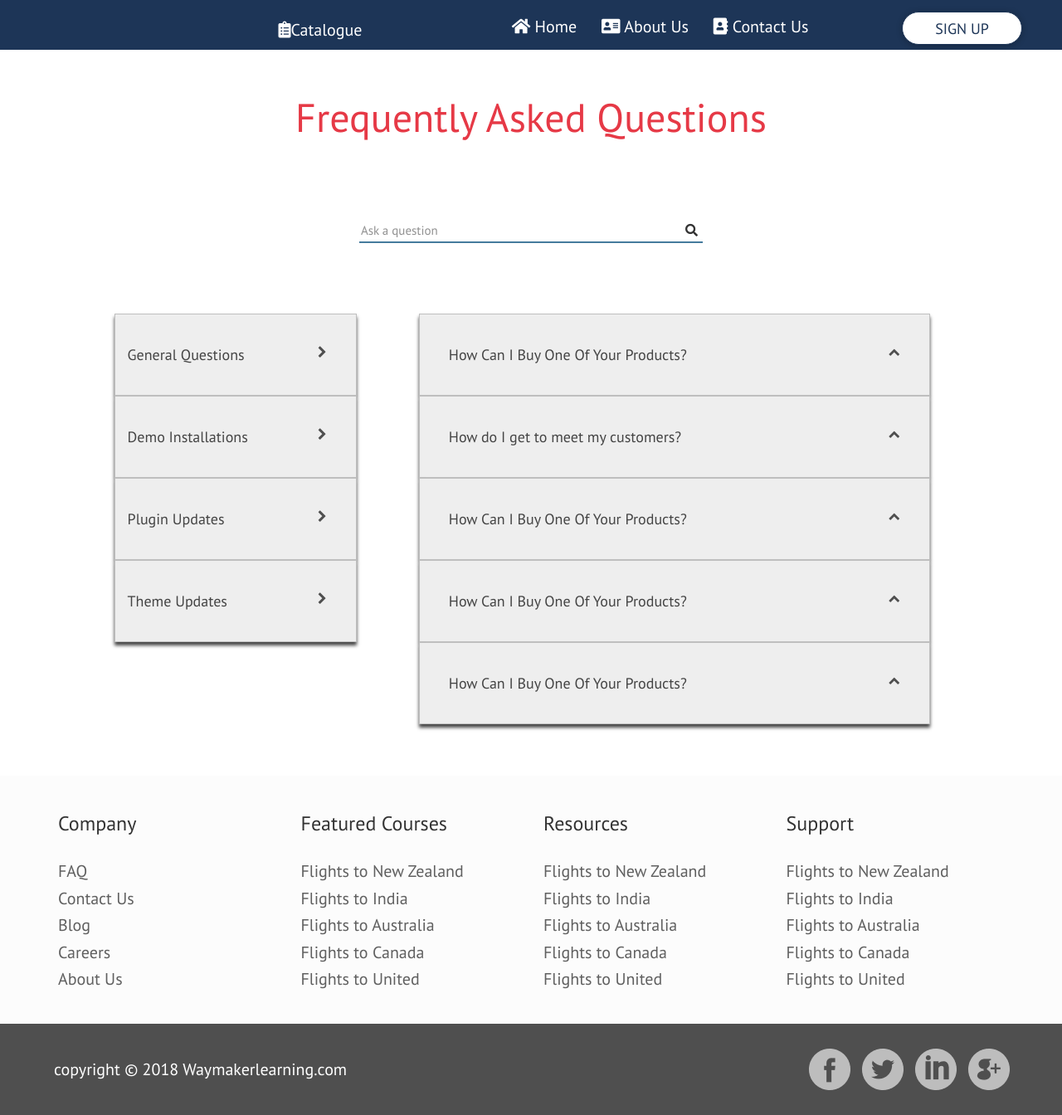
After one commit to WayMakerDigital/LMS-UI, a PHP site: page /theme.html in a window 1280 px wide. The commit adds this page. Shown: the whole page at 83% size. Run offline with PHP 8.4, Linux system fonts and the light colour scheme; some libraries are stand-ins or nearby versions.

Commit message:
Almost done

```diff
--- /dev/null
+++ b/assets/css/faq-stylesheet.css
@@ -0,0 +1,265 @@
+body {
+	font-family: 'PT Sans', sans-serif;
+}
+
+nav {
+	background: #1D3557;
+	height: 60px;
+	border-radius: 0!important;
+
+}
+.navigation, .navbar-right {
+	margin-top: 6px;
+	margin-right: 60px;
+}
+@media screen and (max-width: 768px) {
+	nav {
+		height: auto!important;
+	}
+}
+.navbar>.container .navbar-brand,
+.navbar>.container-fluid, .navbar-brand,
+.navbar-nav>li>a {
+	font-size: 20px;
+	color:#FFFFFF;
+}
+.navbar-brand {
+	margin-top: 10px;
+	position: absolute;
+	left: 25%;
+}
+.navbar-nav>li>a:hover {
+	color: #1D3557;
+	background: #fff;
+}
+.navigation {
+	position: absolute;
+	left: 47%;
+}
+.navbar-toggle {
+	background-color: #fff;
+}
+.navbar-toggle .icon-bar {
+	background-color: #1D3557;
+}
+.navbar-brand>img {
+	display: inline;
+}
+#home-icon {
+	margin-top: -5px;
+}
+
+#contact-icon {
+	margin-top: -3px
+}
+#signup {
+	background: #FFFFFF;
+	box-shadow: 0px 1px 7px rgba(0, 0, 0, 0.25);
+	border-radius: 50px;
+	font-size: 18px;
+	color: #1D3557;
+	border-color: #1D3557;
+	width: 145px;
+	height: 40px;
+	margin-top: 7px;
+	padding-top: 7px;
+	margin-right: -60px;
+}
+#signup:hover {
+	background-color: #1D3557;
+	color: #fff;
+}
+#privacy {
+	border-bottom: 1px solid #E0E0E0;
+}
+.nav-tabs>li>a {
+	font-size: 20px;
+	color: #457B9D;
+	padding: 20px 0 20px 0;
+	text-align: center;
+}
+.nav-tabs>li.active>a,
+.nav-tabs>li.active>a:hover,
+.nav-tabs>li.active>a:focus {
+	color: #457B9D;
+	border: transparent;
+	border-bottom: 3px solid #1D3557;
+}
+#policy-tab {
+	padding-top: 60px;
+	padding-bottom: 30px;
+}
+.privacy-text {
+	font-size: 48px;
+	color: #3386B2;
+}
+.details {
+	margin-top: 30px;
+	font-size: 24px;
+	text-align: justify;
+	color: #222222;
+}
+#privacy-footer {
+	background: #FCFCFC;
+	padding-top: 40px;
+}
+.company {
+	font-size: 24px;
+	color: #333333;
+}
+.footer-components {
+	margin-top: 30px;
+	margin-bottom: 40px;
+}
+.footer-components>p>a {
+	line-height: 16px;
+	font-size: 20px;
+	color: rgba(79, 79, 79, 0.91);
+}
+#copyright-div {
+	background: #4F4F4F;
+	padding: 30px 0;
+}
+#copy {
+	font-size: 20px;
+	color: #FFFFFF;
+	margin-left: 50px;
+	margin-top: 10px;
+}
+#footer-icons>a {
+	margin-right: 10px;
+}
+#footer-icons>a>img {
+	display: inline;
+}
+#wrap {
+	position: absolute;
+	width: 414px;
+	height: 0px;
+	left: 513px;
+	top: 382px;
+	text-align: center;
+}
+
+#faq-heading{
+	padding: 20px;
+
+}
+#faq-heading h2 {
+	text-align: center;
+	color:#E63946;
+	font-family: PT Sans;
+	font-style: normal;
+	font-size: 48px;
+	line-height: 62px;
+	align-items: left;
+	fill: solid;
+}
+
+.accordion-buttons{
+	padding-right: 100px;
+	padding-left: 100px;
+
+}
+#search-box{
+	margin: 0px;
+	padding: 5%;
+}
+#search-box .float-center form button{
+	margin:0px; z-index :10; position: absolute; right: 0px ; top: 0px;
+}
+
+.lineinput  {
+	border-bottom: 2px solid #457B9D;
+	border-left: transparent;
+	border-top: transparent;
+	border-right: transparent;
+	background-color: transparent;
+}
+.lineinput button {
+	margin:0px; z-index :10; position: absolute; right: 0px ; top: 0px;
+}
+
+.btn-pane{
+	background-color: #eee;
+	color: #444;
+	cursor: pointer;
+	padding:35px;
+	width: 100%;
+	text-align: left;
+	border: 1px solid #BFBFBF;
+	outline: none;
+	transition: 0.4s;
+	box-shadow: 0px 4px 4px;
+	margin: 0px;
+	font-size: 18px;
+}
+.btn-group-left .btn-pane{
+	padding-left: 15px;
+}
+.btn-pane:after {
+	content: "\f077";
+	font-family: FontAwesome;
+	position: relative;
+	right: 0px;
+	font-size: 14px;
+	color: #4F4F4F;
+	float: right;
+}
+.active:after {
+	content: "\f078";
+	font-family: FontAwesome;
+}
+
+.btn-group-left .btn-pane:after {
+	content: "\f054" ;
+	font-family: FontAwesome;
+	position: relative;
+	font-size: 15px;
+	margin:0px;
+
+}
+
+.btn-group-left .active:after {
+	content: "\f078";
+	font-family: FontAwesome;
+}
+
+.w3-panel {
+	padding: 0px;
+	background-color: white;
+	overflow: hidden;
+	max-height: 0;
+	transition: max-height 0.2s ease-out;
+	margin:0px;
+}
+
+.w3-panel p{
+	padding: 60px 25px 60px 24px;
+	margin : 16px;
+}
+
+.active, .btn-pane:hover {
+	background-color: #ccc;
+}
+.btn-group-left{
+	float : left;
+	width: 30%;
+	margin: 2%;
+}
+.btn-group-right{
+	float : left;
+	width: 60%;
+	margin:2%;
+}
+
+.float-center{
+	float : right;
+	position: relative;
+	right: 50%; /* or right 50% */
+	text-align: left;
+}
+.float-center form{
+	position: relative;
+	left: 50%;
+}
--- a/assets/css/style.css
+++ b/assets/css/style.css
@@ -2,7 +2,7 @@ body {
 	font-family: 'PT Sans', sans-serif;
 }
 .navbar>.container .navbar-brand,
-.navbar>.container-fluid .navbar-brand,
+.navbar>.container-fluid, .navbar-brand,
 .navbar-nav>li>a {
 	font-size: 20px;
 	color: #FFFFFF;
--- /dev/null
+++ b/assets/js/newscript.js
@@ -0,0 +1,18 @@
+            var acc = document.getElementsByClassName("btn-pane");
+            var i;
+
+            for (i = 0; i < acc.length; i++) {
+            	acc[i].addEventListener("click", function() {
+              /* Toggle between adding and removing the "active" class,
+              to highlight the button that controls the panel */
+              this.classList.toggle("active");
+
+              /* Toggle between hiding and showing the active panel */
+              var panel = this.nextElementSibling;
+              if (panel.style.maxHeight){
+              	panel.style.maxHeight = null;
+              } else {
+              	panel.style.maxHeight = panel.scrollHeight + "px";
+              }
+          });
+            }
--- /dev/null
+++ b/theme.html
@@ -0,0 +1,176 @@
+<!DOCTYPE html>
+<html>
+<head>
+	<meta charset="utf-8" />
+	<meta http-equiv="X-UA-Compatible" content="IE=edge,chrome=1" />
+	<meta content='width=device-width, initial-scale=1.0, maximum-scale=1.0, user-scalable=0' name='viewport' />
+	<link href="assets/css/bootstrap.min.css" rel="stylesheet" />
+	<link href="library/w3.css" type="text/css" rel="stylesheet"/>
+	<link href="assets/css/faq-stylesheet.css" rel="stylesheet" />
+	<link href="https://use.fontawesome.com/releases/v5.0.8/css/all.css" rel="stylesheet">
+	<link rel="stylesheet" href="https://cdnjs.cloudflare.com/ajax/libs/font-awesome/4.7.0/css/font-awesome.min.css">
+	<link href="https://use.fontawesome.com/releases/v5.0.8/css/all.css" rel="stylesheet">
+	<link rel="stylesheet" type="text/css" href="assets/css/smallerscreen.css">
+	<link href="https://fonts.googleapis.com/css?family=PT+Sans" rel="stylesheet">
+
+
+
+</head>
+<body>
+	<nav class="navbar w3-container">
+		<div class="w3-container">
+			<div class="navbar-header">
+				<button type="button" class="navbar-toggle" data-toggle="collapse" data-target="#myNavbar">
+					<span class="icon-bar"></span>
+					<span class="icon-bar"></span>
+					<span class="icon-bar"></span>
+				</button>
+				<a class="navbar-brand" href="#"> <i class="fa fa-clipboard-list" id="about-icon"></i>Catalogue</a>
+			</div>
+			<div class="collapse navbar-collapse" id="myNavbar">
+				<ul class="nav navbar-nav navigation">
+					<li><a href="#"><i class="fa fa-home" id="home-icon"></i> Home</a></li>
+					<li><a href="#"> <i class="fa fa-address-card" id="about-icon"></i> About Us</a></li>
+					<li><a href="#"><i class="fa fa-address-book" id="contact-icon"></i> Contact Us</a></li>
+				</ul>
+				<ul class="nav navbar-nav navbar-right">
+					<a class="btn btn-info" id="signup">SIGN UP</a>
+				</ul>
+			</div>
+		</div>
+	</nav>
+
+	<div class= "w3-container" id="faq-heading">
+		<h2> Frequently Asked Questions </h2>
+	</div>
+
+	<div class= "w3-container"  id = "search-box" >
+		<div class = "float-center">
+			<form action="" autocomplete="on" >
+				<input  id="search" class="lineinput" name="search" type="text" placeholder="Ask a question" style="width: 414px";>
+				<button type="submit" class="lineinput" style="" ><i class="fa fa-search" ></i></button>
+			</input>
+		</div>
+	</form>
+</div>
+
+<div class="w3-container accordion-buttons" style="padding-bottom: 40px;">
+		<div class = "w3-container btn-group-left">
+			<button class=" btn-pane ">General Questions </button>
+			<div class="w3-panel">
+				<p>Lorem ipsum...</p>
+			</div>
+
+			<button class="btn-pane">Demo Installations </button>
+			<div class="w3-panel">
+				<p>Lorem ipsum...</p>
+			</div>
+
+			<button class="btn-pane">Plugin Updates </button>
+			<div class="w3-panel">
+				<p>Lorem ipsum...</p>
+			</div>
+
+			<button class="btn-pane">Theme Updates</button>
+			<div class="w3-panel">
+				<p>Lorem ipsum...</p>
+			</div>
+		</div>
+
+		<div class = "w3-container btn-group-right">
+			<button class=" btn-pane btn-pane-right">How Can I Buy One Of Your Products?</button>
+			<div class="w3-panel">
+				<p >Lorem ipsum...</p>
+			</div>
+
+			<button  class=" btn-pane btn-pane-right">How do I get to meet my customers?</button>
+			<div class="w3-panel">
+				<p>Lorem ipsum...</p>
+			</div>
+
+			<button class=" btn-pane btn-pane-right">How Can I Buy One Of Your Products?</button>
+			<div class="w3-panel">
+				<p>Lorem ipsum...............................................................................................................................................................................................................................................................................................</p>
+			</div>
+
+			<button class=" btn-pane btn-pane-right">How Can I Buy One Of Your Products?</button>
+			<div class="w3-panel">
+				<p>Lorem ipsum...</p>
+			</div>
+
+			<button class=" btn-pane btn-pane-right">How Can I Buy One Of Your Products?</button>
+			<div class="w3-panel">
+				<p>Lorem ipsum...</p>
+			</div>
+		</div>
+	</div>
+
+
+	<footer id="privacy-footer">
+		<div class="container">
+			<div class="row">
+				<div class="col-md-3 col-sm-3 col-xs-12">
+					<p class="company">Company</p>
+					<div class="footer-components">
+						<p><a href="">FAQ</a></p>
+						<p><a href="">Contact Us</a></p>
+						<p><a href="">Blog</a></p>
+						<p><a href="">Careers</a></p>
+						<p><a href="">About Us</a></p>
+					</div>
+				</div>
+				<div class="col-md-3 col-sm-3 col-xs-12">
+					<p class="company">Featured Courses</p>
+					<div class="footer-components">
+						<p><a href="">Flights to New Zealand</a></p>
+						<p><a href="">Flights to India</a></p>
+						<p><a href="">Flights to Australia</a></p>
+						<p><a href="">Flights to Canada</a></p>
+						<p><a href="">Flights to United</a></p>
+					</div>
+				</div>
+				<div class="col-md-3 col-sm-3 col-xs-12">
+					<p class="company">Resources</p>
+					<div class="footer-components">
+						<p><a href="">Flights to New Zealand</a></p>
+						<p><a href="">Flights to India</a></p>
+						<p><a href="">Flights to Australia</a></p>
+						<p><a href="">Flights to Canada</a></p>
+						<p><a href="">Flights to United</a></p>
+					</div>
+				</div>
+				<div class="col-md-3 col-sm-3 col-xs-12">
+					<p class="company">Support</p>
+					<div class="footer-components">
+						<p><a href="">Flights to New Zealand</a></p>
+						<p><a href="">Flights to India</a></p>
+						<p><a href="">Flights to Australia</a></p>
+						<p><a href="">Flights to Canada</a></p>
+						<p><a href="">Flights to United</a></p>
+					</div>
+				</div>
+			</div>
+		</div>
+		<div id="copyright-div">
+			<div class="container-fluid">
+				<div class="row">
+					<div class="col-md-9 col-sm-8 col-xs-12">
+						<p id="copy">copyright &copy 2018 Waymakerlearning.com</p>
+					</div>
+					<div class="col-md-3 col-sm-4 col-xs-12">
+						<div id="footer-icons">
+							<a href=""><img src="assets/images/facebook.png" class="img-responsive" alt="facebook"></a>
+							<a href=""><img src="assets/images/twitter.png" class="img-responsive" alt="twitter"></a>
+							<a href=""><img src="assets/images/linkedin.png" class="img-responsive" alt="linkedin"></a>
+							<a href=""><img src="assets/images/googleplus.png" class="img-responsive" alt="googleplus"></a>
+						</div>
+					</div>
+				</div>
+			</div>
+		</div>
+	</footer>
+	<script src="assets/js/jquery.min.js" type="text/javascript"></script>
+	<script src="assets/js/bootstrap.min.js" type="text/javascript"></script>
+	<script src="assets/js/newscript.js" type="text/javascript"></script>
+</body>
+</html>
```
Also changed, not shown: assets/js/jquery.min.js. Lines whose indentation alone changed are shown as unchanged.
